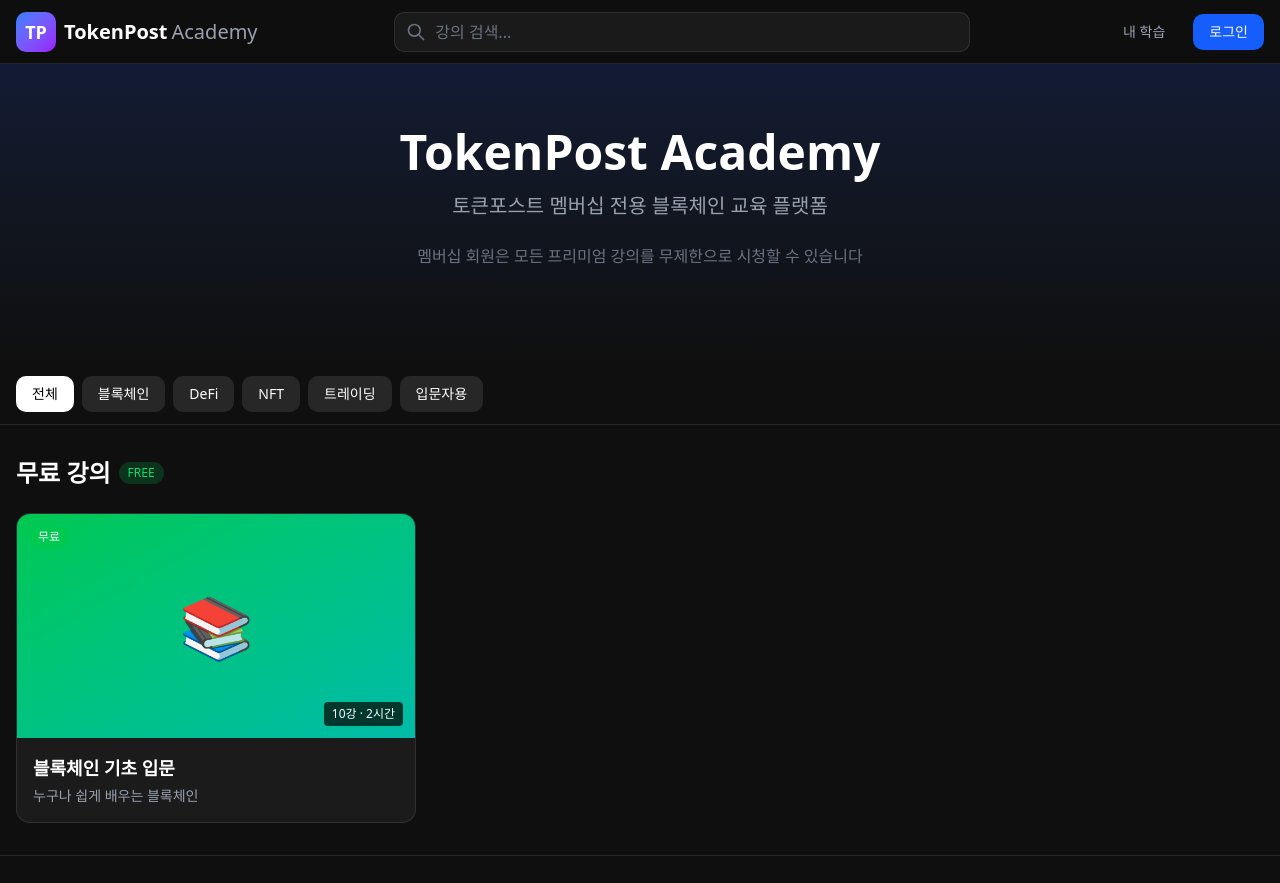
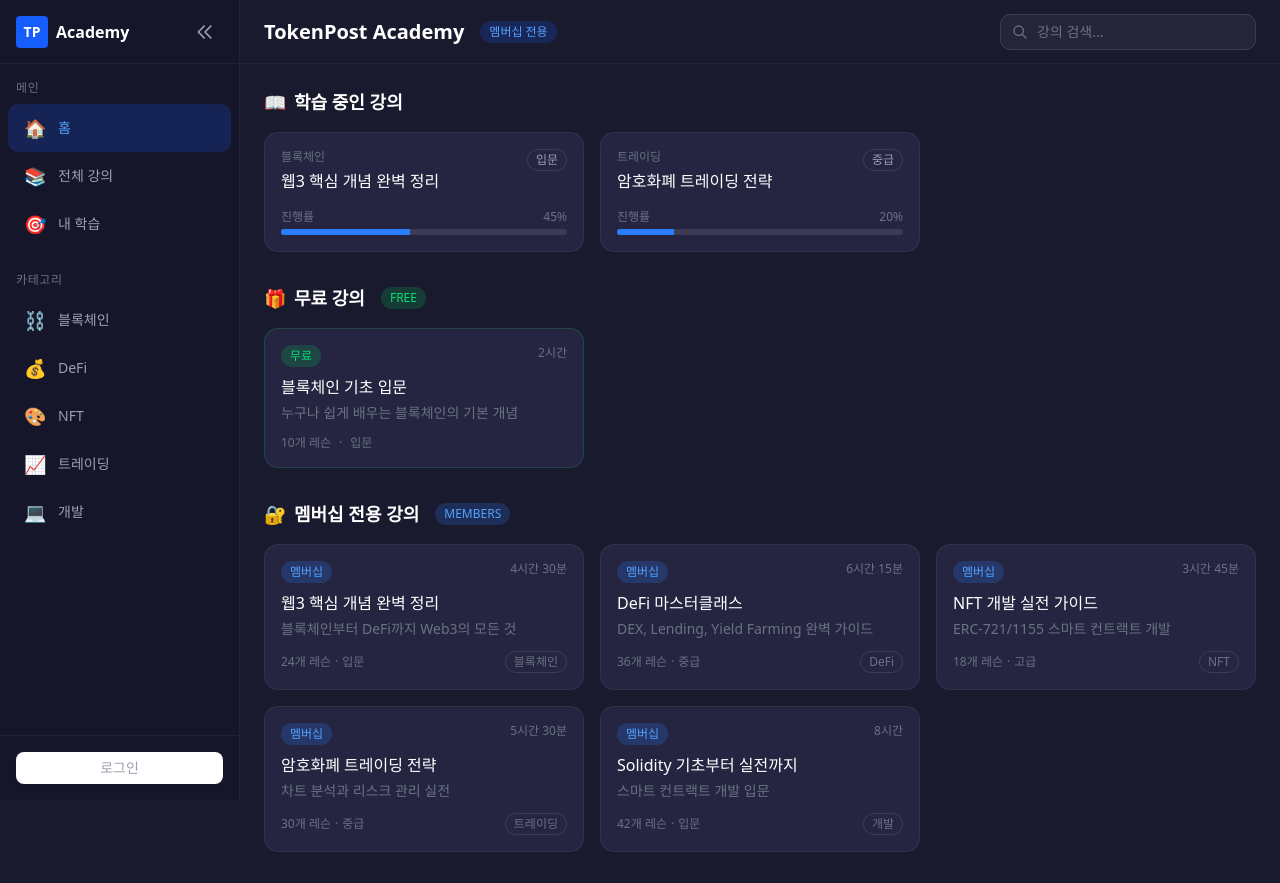
Before and after one commit to tpjustin0001/tokenpost_academy, a Next.js app: page / in a window 1280 px wide. Shown: the top 883 px of the page. Built offline with nearby package versions, Linux system fonts and the light colour scheme.

Commit message:
feat: Dashboard layout with collapsible sidebar

```diff
--- a/src/app/page.tsx
+++ b/src/app/page.tsx
@@ -1,285 +1,322 @@
 'use client'
 
 import Link from 'next/link'
+import { usePathname } from 'next/navigation'
 import { useState } from 'react'
 import { Button } from '@/components/ui/button'
 import { Badge } from '@/components/ui/badge'
 
-const CATEGORIES = [
-  { id: 'all', label: '전체' },
-  { id: 'blockchain', label: '블록체인' },
-  { id: 'defi', label: 'DeFi' },
-  { id: 'nft', label: 'NFT' },
-  { id: 'trading', label: '트레이딩' },
-  { id: 'beginner', label: '입문자용' },
+// 사이드바 메뉴
+const SIDEBAR_MENU = [
+  {
+    section: '메인',
+    items: [
+      { icon: '🏠', label: '홈', href: '/' },
+      { icon: '📚', label: '전체 강의', href: '/courses' },
+      { icon: '🎯', label: '내 학습', href: '/my-courses' },
+    ]
+  },
+  {
+    section: '카테고리',
+    items: [
+      { icon: '⛓️', label: '블록체인', href: '/category/blockchain' },
+      { icon: '💰', label: 'DeFi', href: '/category/defi' },
+      { icon: '🎨', label: 'NFT', href: '/category/nft' },
+      { icon: '📈', label: '트레이딩', href: '/category/trading' },
+      { icon: '💻', label: '개발', href: '/category/development' },
+    ]
+  },
 ]
 
 const COURSES = [
   {
+    id: 'blockchain-basics',
+    slug: 'blockchain-basics',
+    title: '블록체인 기초 입문',
+    description: '누구나 쉽게 배우는 블록체인의 기본 개념',
+    lessons: 10,
+    duration: '2시간',
+    level: '입문',
+    category: '블록체인',
+    isFree: true,
+    progress: 0,
+  },
+  {
     id: 'web3-fundamentals',
     slug: 'web3-fundamentals',
-    thumbnail: '🌐',
-    thumbnailBg: 'from-blue-600 to-cyan-500',
     title: '웹3 핵심 개념 완벽 정리',
-    subtitle: '블록체인부터 DeFi까지',
+    description: '블록체인부터 DeFi까지 Web3의 모든 것',
     lessons: 24,
     duration: '4시간 30분',
     level: '입문',
+    category: '블록체인',
     isFree: false,
-  },
-  {
-    id: 'blockchain-basics',
-    slug: 'blockchain-basics',
-    thumbnail: '📚',
-    thumbnailBg: 'from-green-500 to-teal-500',
-    title: '블록체인 기초 입문',
-    subtitle: '누구나 쉽게 배우는 블록체인',
-    lessons: 10,
-    duration: '2시간',
-    level: '입문',
-    isFree: true,
+    progress: 45,
   },
   {
     id: 'defi-masterclass',
     slug: 'defi-masterclass',
-    thumbnail: '💰',
-    thumbnailBg: 'from-purple-600 to-pink-500',
     title: 'DeFi 마스터클래스',
-    subtitle: 'DEX, Lending, Yield Farming',
+    description: 'DEX, Lending, Yield Farming 완벽 가이드',
     lessons: 36,
     duration: '6시간 15분',
     level: '중급',
+    category: 'DeFi',
     isFree: false,
+    progress: 0,
   },
   {
     id: 'nft-development',
     slug: 'nft-development',
-    thumbnail: '🎨',
-    thumbnailBg: 'from-orange-500 to-red-500',
     title: 'NFT 개발 실전 가이드',
-    subtitle: 'ERC-721/1155 스마트 컨트랙트',
+    description: 'ERC-721/1155 스마트 컨트랙트 개발',
     lessons: 18,
     duration: '3시간 45분',
     level: '고급',
+    category: 'NFT',
     isFree: false,
+    progress: 0,
   },
   {
     id: 'crypto-trading',
     slug: 'crypto-trading',
-    thumbnail: '📈',
-    thumbnailBg: 'from-emerald-500 to-green-500',
     title: '암호화폐 트레이딩 전략',
-    subtitle: '차트 분석과 리스크 관리',
+    description: '차트 분석과 리스크 관리 실전',
     lessons: 30,
     duration: '5시간 30분',
     level: '중급',
+    category: '트레이딩',
     isFree: false,
+    progress: 20,
   },
   {
-    id: 'ethereum-deep-dive',
-    slug: 'ethereum-deep-dive',
-    thumbnail: '💎',
-    thumbnailBg: 'from-indigo-500 to-purple-500',
-    title: '이더리움 심층 분석',
-    subtitle: 'EVM, Gas, Layer 2 완벽 이해',
-    lessons: 28,
-    duration: '5시간',
-    level: '고급',
+    id: 'solidity-basics',
+    slug: 'solidity-basics',
+    title: 'Solidity 기초부터 실전까지',
+    description: '스마트 컨트랙트 개발 입문',
+    lessons: 42,
+    duration: '8시간',
+    level: '입문',
+    category: '개발',
     isFree: false,
+    progress: 0,
   },
 ]
 
 export default function Home() {
-  const [activeCategory, setActiveCategory] = useState('all')
+  const pathname = usePathname()
+  const [sidebarCollapsed, setSidebarCollapsed] = useState(false)
 
-  const filteredCourses = activeCategory === 'all'
-    ? COURSES
-    : COURSES // TODO: 실제 카테고리 필터링
+  const freeCourses = COURSES.filter(c => c.isFree)
+  const membershipCourses = COURSES.filter(c => !c.isFree)
+  const inProgressCourses = COURSES.filter(c => c.progress > 0)
 
   return (
-    <div className="min-h-screen bg-[#0f0f0f] text-white">
-      {/* Header */}
-      <header className="fixed top-0 left-0 right-0 h-16 bg-[#0f0f0f]/95 backdrop-blur border-b border-white/10 z-50">
-        <div className="max-w-7xl mx-auto h-full px-4 flex items-center justify-between">
+    <div className="min-h-screen bg-[#1a1a2e] text-white flex">
+      {/* Sidebar */}
+      <aside className={`fixed top-0 left-0 h-screen bg-[#16162a] border-r border-white/5 z-40 transition-all duration-300 flex flex-col ${sidebarCollapsed ? 'w-16' : 'w-60'}`}>
+        {/* Logo */}
+        <div className="h-16 px-4 flex items-center justify-between border-b border-white/5">
+          {!sidebarCollapsed && (
             <Link href="/" className="flex items-center gap-2">
-            <div className="w-10 h-10 rounded-lg bg-gradient-to-br from-blue-500 to-purple-600 flex items-center justify-center text-lg font-bold">
+              <div className="w-8 h-8 rounded bg-blue-600 flex items-center justify-center text-sm font-bold">
                 TP
               </div>
-            <div>
-              <span className="text-xl font-bold">TokenPost</span>
-              <span className="text-xl font-light text-gray-400 ml-1">Academy</span>
+              <span className="font-semibold">Academy</span>
+            </Link>
+          )}
+          <button
+            onClick={() => setSidebarCollapsed(!sidebarCollapsed)}
+            className="p-2 hover:bg-white/5 rounded-lg transition"
+          >
+            <svg className={`w-5 h-5 text-gray-400 transition-transform ${sidebarCollapsed ? 'rotate-180' : ''}`} fill="none" stroke="currentColor" viewBox="0 0 24 24">
+              <path strokeLinecap="round" strokeLinejoin="round" strokeWidth={2} d="M11 19l-7-7 7-7m8 14l-7-7 7-7" />
+            </svg>
+          </button>
         </div>
+
+        {/* Menu */}
+        <nav className="flex-1 py-4 overflow-y-auto">
+          {SIDEBAR_MENU.map((section, i) => (
+            <div key={i} className="mb-6">
+              {!sidebarCollapsed && (
+                <p className="px-4 mb-2 text-xs font-medium text-gray-500 uppercase tracking-wider">
+                  {section.section}
+                </p>
+              )}
+              {section.items.map((item) => {
+                const isActive = pathname === item.href
+                return (
+                  <Link
+                    key={item.href}
+                    href={item.href}
+                    className={`flex items-center gap-3 px-4 py-2.5 mx-2 rounded-lg transition ${isActive
+                        ? 'bg-blue-600/20 text-blue-400'
+                        : 'text-gray-400 hover:bg-white/5 hover:text-white'
+                      } ${sidebarCollapsed ? 'justify-center' : ''}`}
+                    title={sidebarCollapsed ? item.label : undefined}
+                  >
+                    <span className="text-lg">{item.icon}</span>
+                    {!sidebarCollapsed && <span className="text-sm">{item.label}</span>}
                   </Link>
+                )
+              })}
+            </div>
+          ))}
+        </nav>
 
-          <div className="hidden md:flex flex-1 max-w-xl mx-8">
-            <div className="relative w-full">
+        {/* User / Login */}
+        <div className="p-4 border-t border-white/5">
+          {sidebarCollapsed ? (
+            <Link href="/login" className="block p-2 hover:bg-white/5 rounded-lg transition text-center">
+              <span className="text-lg">👤</span>
+            </Link>
+          ) : (
+            <Link href="/login">
+              <Button variant="outline" size="sm" className="w-full border-white/10 text-gray-400 hover:text-white hover:bg-white/5">
+                로그인
+              </Button>
+            </Link>
+          )}
+        </div>
+      </aside>
+
+      {/* Main Content */}
+      <main className={`flex-1 transition-all duration-300 ${sidebarCollapsed ? 'ml-16' : 'ml-60'}`}>
+        {/* Top Header */}
+        <header className="h-16 bg-[#1a1a2e] border-b border-white/5 px-6 flex items-center justify-between sticky top-0 z-30">
+          <div className="flex items-center gap-4">
+            <h1 className="text-xl font-semibold">TokenPost Academy</h1>
+            <Badge className="bg-blue-600/20 text-blue-400 text-xs">멤버십 전용</Badge>
+          </div>
+          <div className="flex items-center gap-4">
+            <div className="relative">
               <input
                 type="text"
                 placeholder="강의 검색..."
-                className="w-full h-10 pl-10 pr-4 bg-white/5 border border-white/10 rounded-lg text-white placeholder-gray-500 focus:outline-none focus:border-blue-500 transition"
+                className="w-64 h-9 pl-9 pr-4 bg-white/5 border border-white/10 rounded-lg text-sm text-white placeholder-gray-500 focus:outline-none focus:border-blue-500 transition"
               />
-              <svg className="absolute left-3 top-1/2 -translate-y-1/2 w-5 h-5 text-gray-500" fill="none" stroke="currentColor" viewBox="0 0 24 24">
+              <svg className="absolute left-3 top-1/2 -translate-y-1/2 w-4 h-4 text-gray-500" fill="none" stroke="currentColor" viewBox="0 0 24 24">
                 <path strokeLinecap="round" strokeLinejoin="round" strokeWidth={2} d="M21 21l-6-6m2-5a7 7 0 11-14 0 7 7 0 0114 0z" />
               </svg>
             </div>
           </div>
-
-          <div className="flex items-center gap-3">
-            <Link href="/my-courses">
-              <Button variant="ghost" className="text-gray-400 hover:text-white">
-                내 학습
-              </Button>
-            </Link>
-            <Link href="/login">
-              <Button className="bg-blue-600 hover:bg-blue-700 rounded-lg">
-                로그인
-              </Button>
-            </Link>
-          </div>
-        </div>
         </header>
 
-      {/* Hero */}
-      <section className="pt-16">
-        <div className="bg-gradient-to-b from-blue-900/30 to-[#0f0f0f] py-16 px-4">
-          <div className="max-w-5xl mx-auto text-center">
-            <h1 className="text-4xl md:text-5xl font-bold mb-4">
-              TokenPost Academy
-            </h1>
-            <p className="text-xl text-gray-400 mb-6">
-              토큰포스트 멤버십 전용 블록체인 교육 플랫폼
-            </p>
-            <p className="text-gray-500 mb-8">
-              멤버십 회원은 모든 프리미엄 강의를 무제한으로 시청할 수 있습니다
-            </p>
+        {/* Content */}
+        <div className="p-6">
+          {/* Progress Section */}
+          {inProgressCourses.length > 0 && (
+            <section className="mb-8">
+              <h2 className="text-lg font-semibold mb-4 flex items-center gap-2">
+                <span>📖</span> 학습 중인 강의
+              </h2>
+              <div className="grid grid-cols-1 md:grid-cols-2 xl:grid-cols-3 gap-4">
+                {inProgressCourses.map((course) => (
+                  <Link key={course.id} href={`/courses/${course.slug}`}>
+                    <div className="bg-[#252542] rounded-xl p-4 border border-white/5 hover:border-blue-500/30 transition group">
+                      <div className="flex items-start justify-between mb-3">
+                        <div>
+                          <p className="text-xs text-gray-500 mb-1">{course.category}</p>
+                          <h3 className="font-medium group-hover:text-blue-400 transition">{course.title}</h3>
                         </div>
+                        <Badge variant="outline" className="text-xs border-white/10 text-gray-400">
+                          {course.level}
+                        </Badge>
                       </div>
-      </section>
-
-      {/* Category Tabs */}
-      <section className="sticky top-16 bg-[#0f0f0f] z-30 border-b border-white/10">
-        <div className="max-w-7xl mx-auto px-4">
-          <div className="flex items-center gap-2 py-3 overflow-x-auto">
-            {CATEGORIES.map((category) => (
-              <button
-                key={category.id}
-                onClick={() => setActiveCategory(category.id)}
-                className={`px-4 py-2 rounded-lg text-sm font-medium whitespace-nowrap transition ${activeCategory === category.id
-                    ? 'bg-white text-black'
-                    : 'bg-white/10 hover:bg-white/20 text-white'
-                  }`}
-              >
-                {category.label}
-              </button>
-            ))}
+                      <div className="mt-4">
+                        <div className="flex items-center justify-between text-xs text-gray-500 mb-1">
+                          <span>진행률</span>
+                          <span>{course.progress}%</span>
                         </div>
+                        <div className="h-1.5 bg-white/10 rounded-full overflow-hidden">
+                          <div className="h-full bg-blue-500 transition-all" style={{ width: `${course.progress}%` }} />
                         </div>
-      </section>
-
-      {/* Free Courses */}
-      <section className="py-8 px-4">
-        <div className="max-w-7xl mx-auto">
-          <div className="flex items-center gap-2 mb-6">
-            <h2 className="text-2xl font-bold">무료 강의</h2>
-            <Badge className="bg-green-500/20 text-green-400">FREE</Badge>
-          </div>
-          <div className="grid grid-cols-1 sm:grid-cols-2 lg:grid-cols-3 gap-6">
-            {filteredCourses.filter(c => c.isFree).map((course) => (
-              <Link key={course.id} href={`/courses/${course.slug}`} className="group">
-                <div className="bg-white/5 rounded-xl overflow-hidden border border-white/10 hover:border-green-500/50 transition">
-                  <div className={`relative aspect-video bg-gradient-to-br ${course.thumbnailBg} flex items-center justify-center`}>
-                    <span className="text-6xl group-hover:scale-110 transition-transform duration-300">
-                      {course.thumbnail}
-                    </span>
-                    <Badge className="absolute top-3 left-3 bg-green-500 text-white">무료</Badge>
-                    <div className="absolute bottom-3 right-3 px-2 py-1 bg-black/70 rounded text-xs">
-                      {course.lessons}강 · {course.duration}
-                    </div>
-                  </div>
-                  <div className="p-4">
-                    <h3 className="font-semibold text-lg group-hover:text-green-400 transition">
-                      {course.title}
-                    </h3>
-                    <p className="text-sm text-gray-400 mt-1">{course.subtitle}</p>
                       </div>
                     </div>
                   </Link>
                 ))}
               </div>
+            </section>
+          )}
+
+          {/* Free Courses */}
+          <section className="mb-8">
+            <h2 className="text-lg font-semibold mb-4 flex items-center gap-2">
+              <span>🎁</span> 무료 강의
+              <Badge className="bg-green-500/20 text-green-400 text-xs ml-2">FREE</Badge>
+            </h2>
+            <div className="grid grid-cols-1 md:grid-cols-2 xl:grid-cols-3 gap-4">
+              {freeCourses.map((course) => (
+                <Link key={course.id} href={`/courses/${course.slug}`}>
+                  <div className="bg-[#252542] rounded-xl p-4 border border-green-500/20 hover:border-green-500/50 transition group">
+                    <div className="flex items-start justify-between mb-2">
+                      <Badge className="bg-green-500/20 text-green-400 text-xs">무료</Badge>
+                      <span className="text-xs text-gray-500">{course.duration}</span>
+                    </div>
+                    <h3 className="font-medium mt-2 group-hover:text-green-400 transition">{course.title}</h3>
+                    <p className="text-sm text-gray-500 mt-1 line-clamp-2">{course.description}</p>
+                    <div className="flex items-center gap-2 mt-3 text-xs text-gray-500">
+                      <span>{course.lessons}개 레슨</span>
+                      <span>·</span>
+                      <span>{course.level}</span>
+                    </div>
+                  </div>
+                </Link>
+              ))}
             </div>
           </section>
 
-      {/* Premium Courses */}
-      <section className="py-8 px-4 border-t border-white/10">
-        <div className="max-w-7xl mx-auto">
-          <div className="flex items-center gap-2 mb-6">
-            <h2 className="text-2xl font-bold">멤버십 전용 강의</h2>
-            <Badge className="bg-blue-500/20 text-blue-400">MEMBERS</Badge>
+          {/* Membership Courses */}
+          <section className="mb-8">
+            <h2 className="text-lg font-semibold mb-4 flex items-center gap-2">
+              <span>🔐</span> 멤버십 전용 강의
+              <Badge className="bg-blue-500/20 text-blue-400 text-xs ml-2">MEMBERS</Badge>
+            </h2>
+            <div className="grid grid-cols-1 md:grid-cols-2 xl:grid-cols-3 gap-4">
+              {membershipCourses.map((course) => (
+                <Link key={course.id} href={`/courses/${course.slug}`}>
+                  <div className="bg-[#252542] rounded-xl p-4 border border-white/5 hover:border-blue-500/30 transition group">
+                    <div className="flex items-start justify-between mb-2">
+                      <Badge className="bg-blue-500/20 text-blue-400 text-xs">멤버십</Badge>
+                      <span className="text-xs text-gray-500">{course.duration}</span>
                     </div>
-          <div className="grid grid-cols-1 sm:grid-cols-2 lg:grid-cols-3 gap-6">
-            {filteredCourses.filter(c => !c.isFree).map((course) => (
-              <Link key={course.id} href={`/courses/${course.slug}`} className="group">
-                <div className="bg-white/5 rounded-xl overflow-hidden border border-white/10 hover:border-blue-500/50 transition">
-                  <div className={`relative aspect-video bg-gradient-to-br ${course.thumbnailBg} flex items-center justify-center`}>
-                    <span className="text-6xl group-hover:scale-110 transition-transform duration-300">
-                      {course.thumbnail}
-                    </span>
-                    <Badge className="absolute top-3 left-3 bg-blue-500/90 text-white">멤버십</Badge>
-                    <div className="absolute bottom-3 right-3 px-2 py-1 bg-black/70 rounded text-xs">
-                      {course.lessons}강 · {course.duration}
+                    <h3 className="font-medium mt-2 group-hover:text-blue-400 transition">{course.title}</h3>
+                    <p className="text-sm text-gray-500 mt-1 line-clamp-2">{course.description}</p>
+                    <div className="flex items-center justify-between mt-3">
+                      <div className="text-xs text-gray-500">
+                        <span>{course.lessons}개 레슨</span>
+                        <span className="mx-1">·</span>
+                        <span>{course.level}</span>
                       </div>
-                  </div>
-                  <div className="p-4">
-                    <h3 className="font-semibold text-lg group-hover:text-blue-400 transition">
-                      {course.title}
-                    </h3>
-                    <p className="text-sm text-gray-400 mt-1">{course.subtitle}</p>
-                    <Badge variant="outline" className="mt-2 text-xs border-white/20 text-gray-400">
-                      {course.level}
+                      <Badge variant="outline" className="text-xs border-white/10 text-gray-500">
+                        {course.category}
                       </Badge>
                     </div>
                   </div>
                 </Link>
               ))}
             </div>
-        </div>
           </section>
 
-      {/* Membership Info */}
-      <section className="py-12 px-4 border-t border-white/10">
-        <div className="max-w-3xl mx-auto text-center">
-          <h2 className="text-2xl font-bold mb-4">멤버십 회원이 아니신가요?</h2>
-          <p className="text-gray-400 mb-6">
-            토큰포스트 멤버십에 가입하시면 Academy의 모든 프리미엄 강의를<br />
-            무제한으로 시청하실 수 있습니다
+          {/* Membership Banner */}
+          <section className="mt-8 p-6 bg-gradient-to-r from-blue-900/30 to-purple-900/30 rounded-xl border border-white/5">
+            <div className="flex flex-col md:flex-row md:items-center md:justify-between gap-4">
+              <div>
+                <h3 className="text-lg font-semibold mb-1">토큰포스트 멤버십</h3>
+                <p className="text-sm text-gray-400">
+                  멤버십 회원은 모든 프리미엄 강의를 무제한으로 시청할 수 있습니다
                 </p>
+              </div>
               <a href="https://www.tokenpost.kr/membership" target="_blank" rel="noopener noreferrer">
-            <Button size="lg" className="bg-gradient-to-r from-blue-600 to-purple-600 hover:from-blue-700 hover:to-purple-700 px-8">
+                <Button className="bg-blue-600 hover:bg-blue-700 whitespace-nowrap">
                   멤버십 알아보기 →
                 </Button>
               </a>
             </div>
           </section>
-
-      {/* Footer */}
-      <footer className="border-t border-white/10 py-8 px-4">
-        <div className="max-w-7xl mx-auto flex flex-col md:flex-row items-center justify-between gap-4">
-          <div className="flex items-center gap-2">
-            <div className="w-8 h-8 rounded bg-gradient-to-br from-blue-500 to-purple-600 flex items-center justify-center text-sm font-bold">
-              TP
         </div>
-            <span className="text-sm text-gray-500">© 2024 TokenPost Academy</span>
-          </div>
-          <div className="flex items-center gap-6 text-sm text-gray-500">
-            <a href="https://www.tokenpost.kr" target="_blank" rel="noopener noreferrer" className="hover:text-white transition">
-              토큰포스트
-            </a>
-            <a href="https://www.tokenpost.kr/membership" target="_blank" rel="noopener noreferrer" className="hover:text-white transition">
-              멤버십
-            </a>
-          </div>
-        </div>
-      </footer>
+      </main>
     </div>
   )
 }
```
Lines whose indentation alone changed are shown as unchanged.
